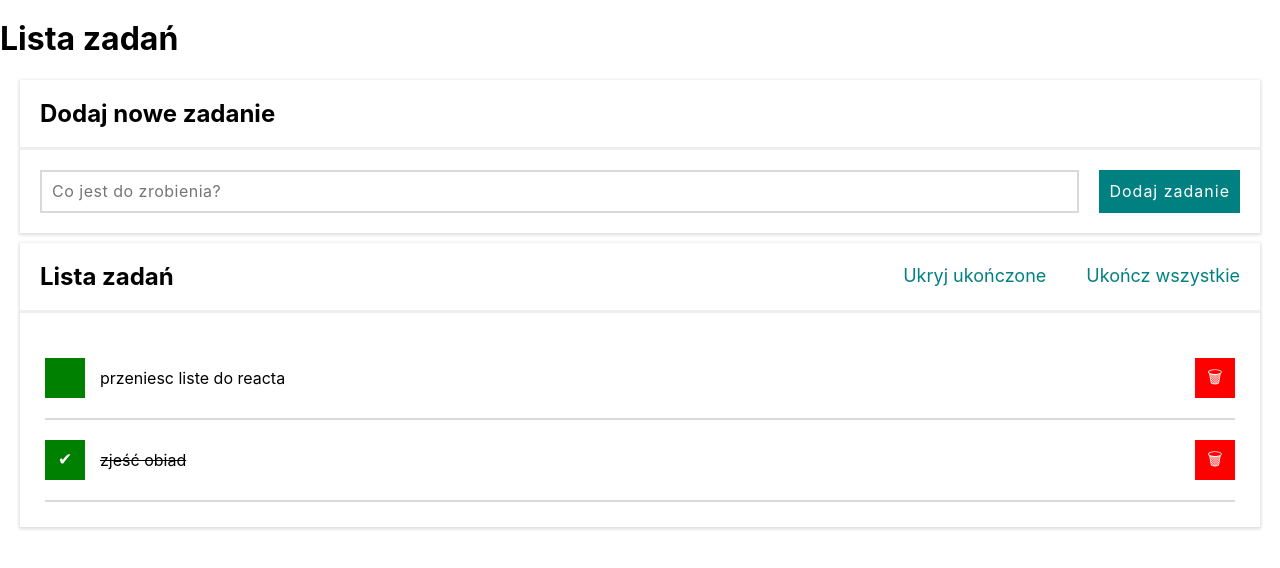
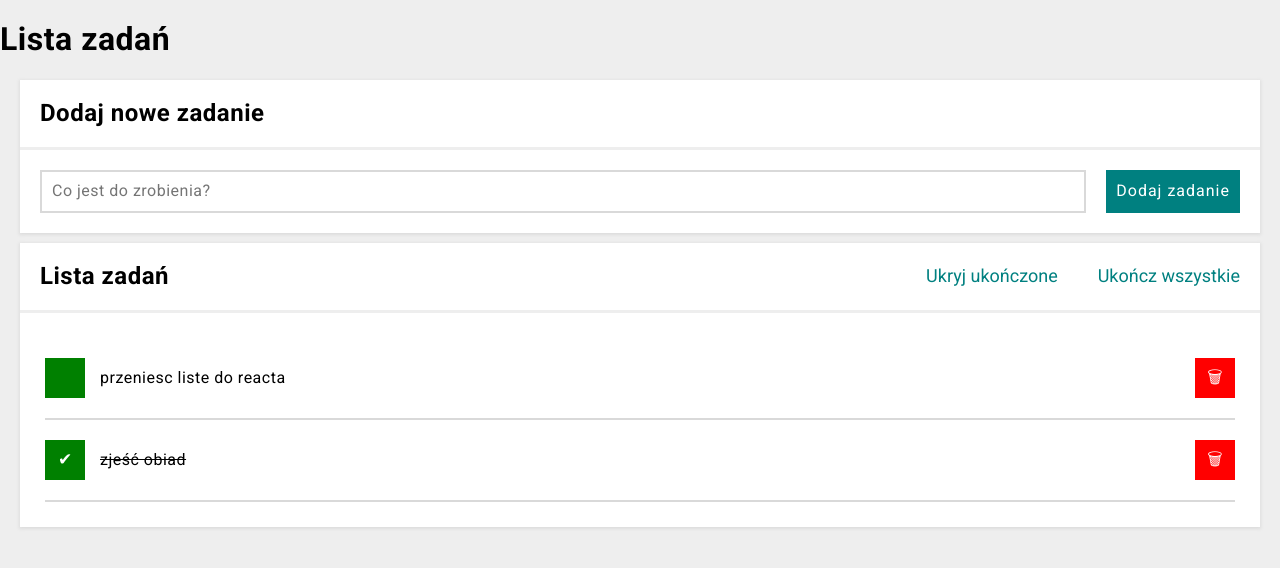
Before and after one commit to HiTymek/todo-list-react, a React (Create React App) app: page / in a window 1280 px wide. Shown: the top 568 px of the page. Built offline with nearby package versions, Linux system fonts and the light colour scheme.

Commit message:
add general styling

```diff
--- a/src/index.css
+++ b/src/index.css
@@ -1,13 +1,14 @@
-body {
-  margin: 0;
-  font-family: -apple-system, BlinkMacSystemFont, 'Segoe UI', 'Roboto', 'Oxygen',
-    'Ubuntu', 'Cantarell', 'Fira Sans', 'Droid Sans', 'Helvetica Neue',
-    sans-serif;
-  -webkit-font-smoothing: antialiased;
-  -moz-osx-font-smoothing: grayscale;
+html {
+  box-sizing: border-box;
 }
 
-code {
-  font-family: source-code-pro, Menlo, Monaco, Consolas, 'Courier New',
-    monospace;
+*, ::after, ::before {
+  box-sizing: inherit;
 }
+
+body {
+  background-color: #eee;
+  font-family: "Roboto", sans-serif;
+  letter-spacing: 0.5px;
+  word-break: break-word;
+}
```
